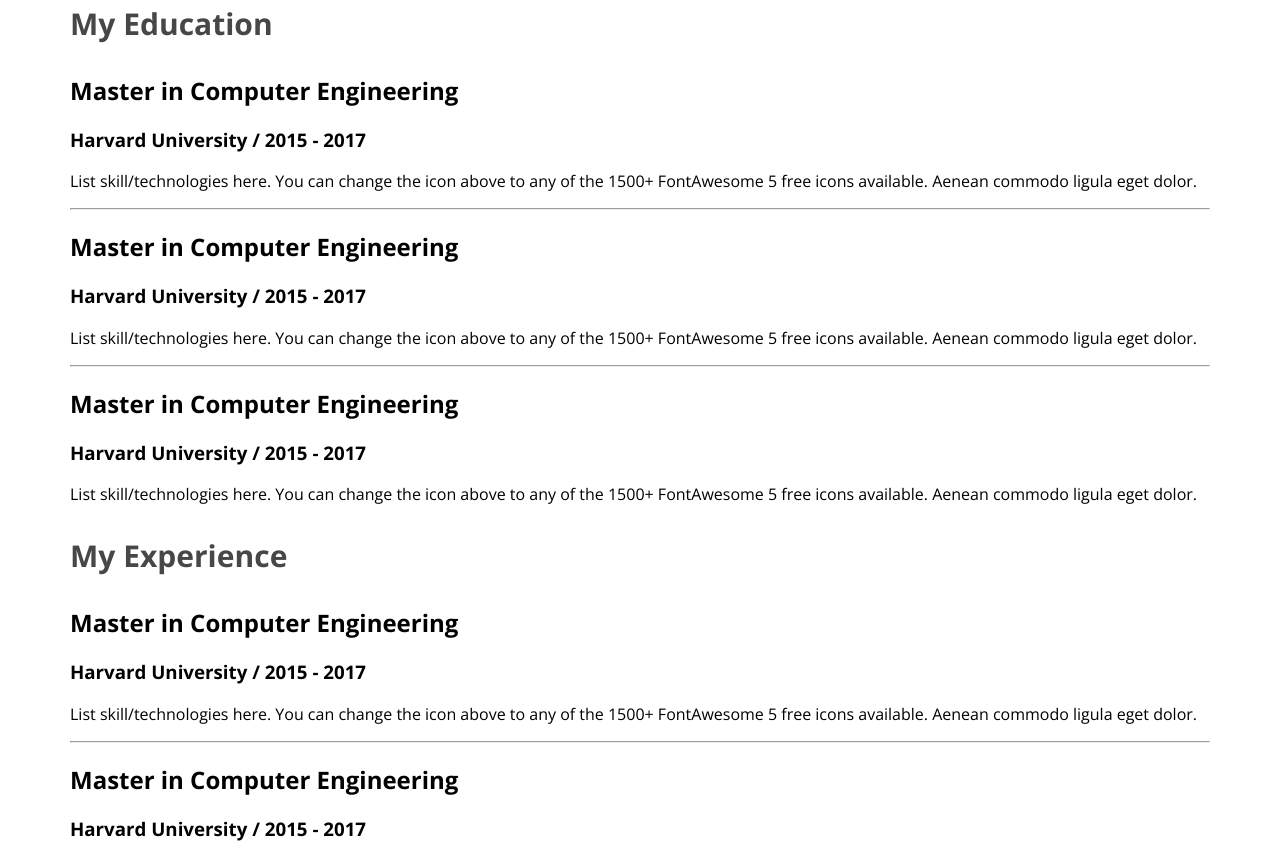
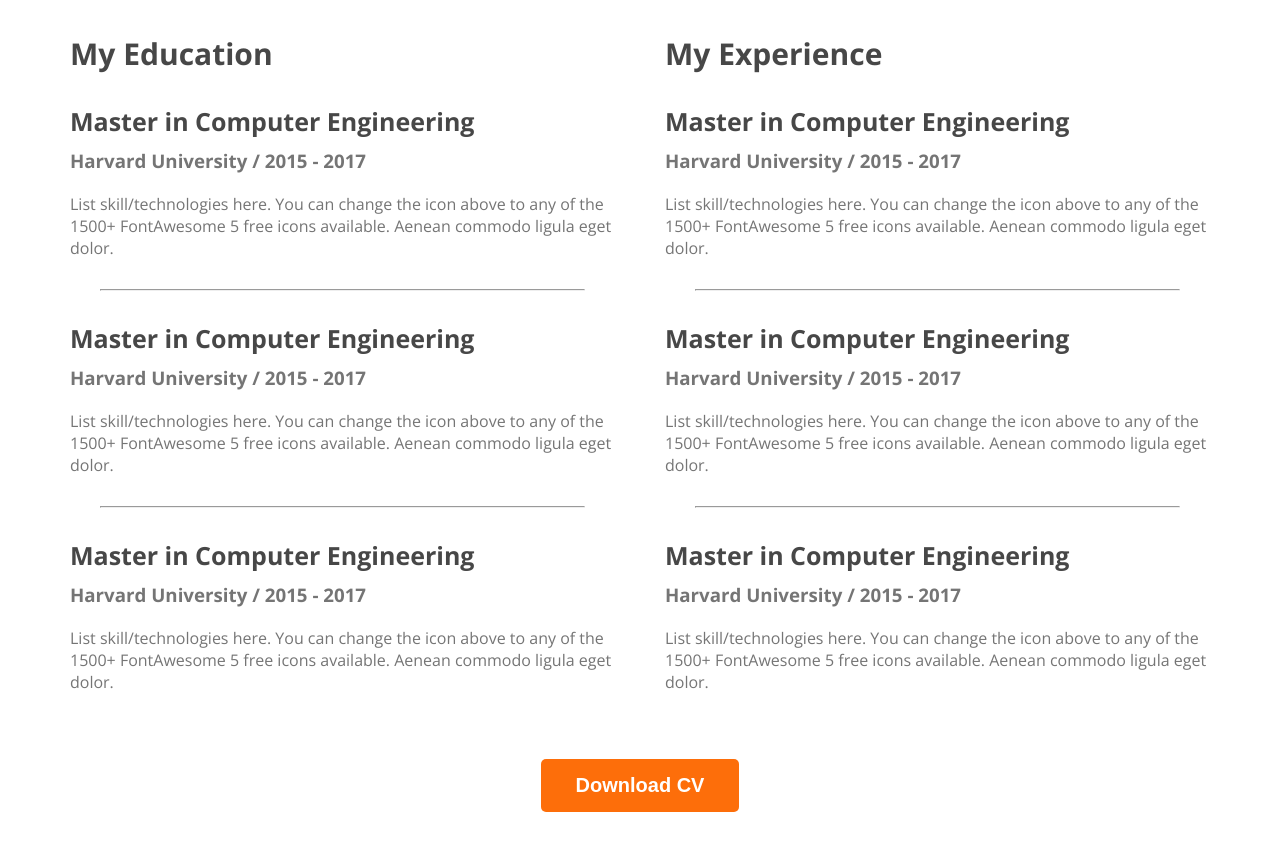
Before and after one commit to asif-kibria/web-developer-portfolio, a plain HTML site: page index.html in a window 1280 px wide. Shown: the part 2382-3226 px from the top of the page. After the commit the page ends 3202 px from the top, so only its background shows below. Drawn offline with nearby package versions, Linux system fonts and the light colour scheme.

Commit message:
resume section done

```diff
--- a/index.html
+++ b/index.html
@@ -171,6 +171,7 @@
 
             </div>
          </div>
+         <div class="download-cv"><button class="btn-primary">Download CV</button></div>
 
         </section>
     </main>
--- a/styles/portfolio.css
+++ b/styles/portfolio.css
@@ -169,3 +169,31 @@ main section {
     font-weight: 700;
 
 }
+
+.resume-container {
+    display: flex;
+    gap: 50px;
+}
+
+.resume-item-title {
+    color: #474747;
+    font-size: 25px;
+    font-weight: 700;
+    margin-bottom: 10px;
+}
+
+.resume-item-institute{
+    margin-bottom: 20px;
+    margin-top: 0px;
+}
+.resume-item-institute,
+.resume-description {
+    color: #757575;
+}
+.resume-container hr{
+    margin: 30px;
+}
+.download-cv{
+    text-align: center;
+    margin-top: 50px;
+}
```
